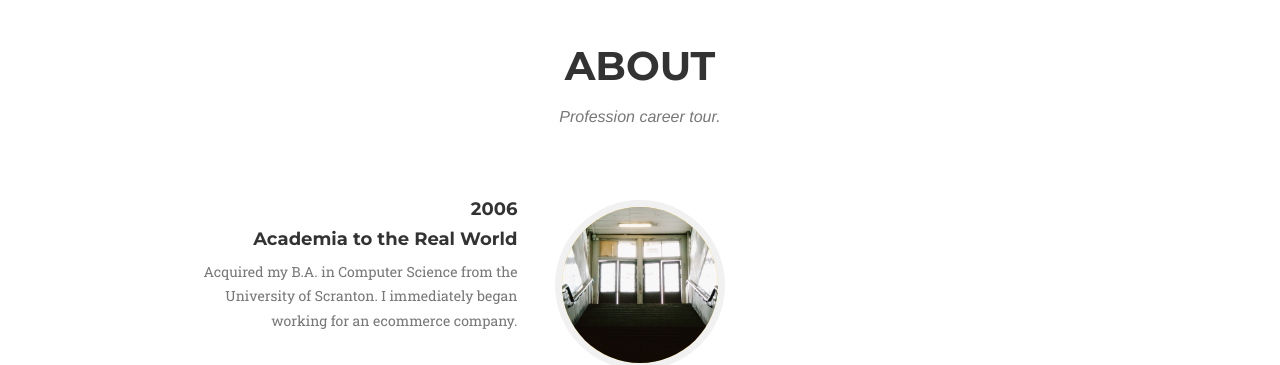
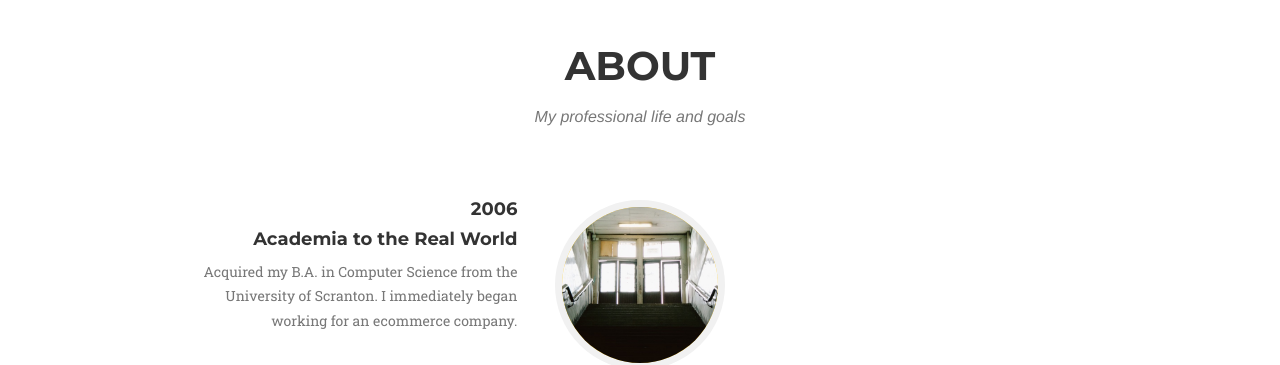
Before and after one commit to mjpuser/mjpuser.github.io, a Jekyll site: the page built from index.html, in a window 1280 px wide and 900 px high, scrolled down 1414 px. Shown: the part 152-517 px from the top of the window. Built offline with Jekyll 4.4.1, drawn with Linux system fonts in a browser that asks for light colours; nearby versions of some CDN libraries; some web fonts are replaced.

Commit message:
my professional life and goals

```diff
--- a/index.html
+++ b/index.html
@@ -46,7 +46,7 @@ layout: default
         <div class="row">
             <div class="col-lg-12 text-center">
                 <h2 class="section-heading">About</h2>
-                <h3 class="section-subheading text-muted">Profession career tour.</h3>
+                <h3 class="section-subheading text-muted">My professional life and goals</h3>
             </div>
         </div>
         <div class="row">
```
